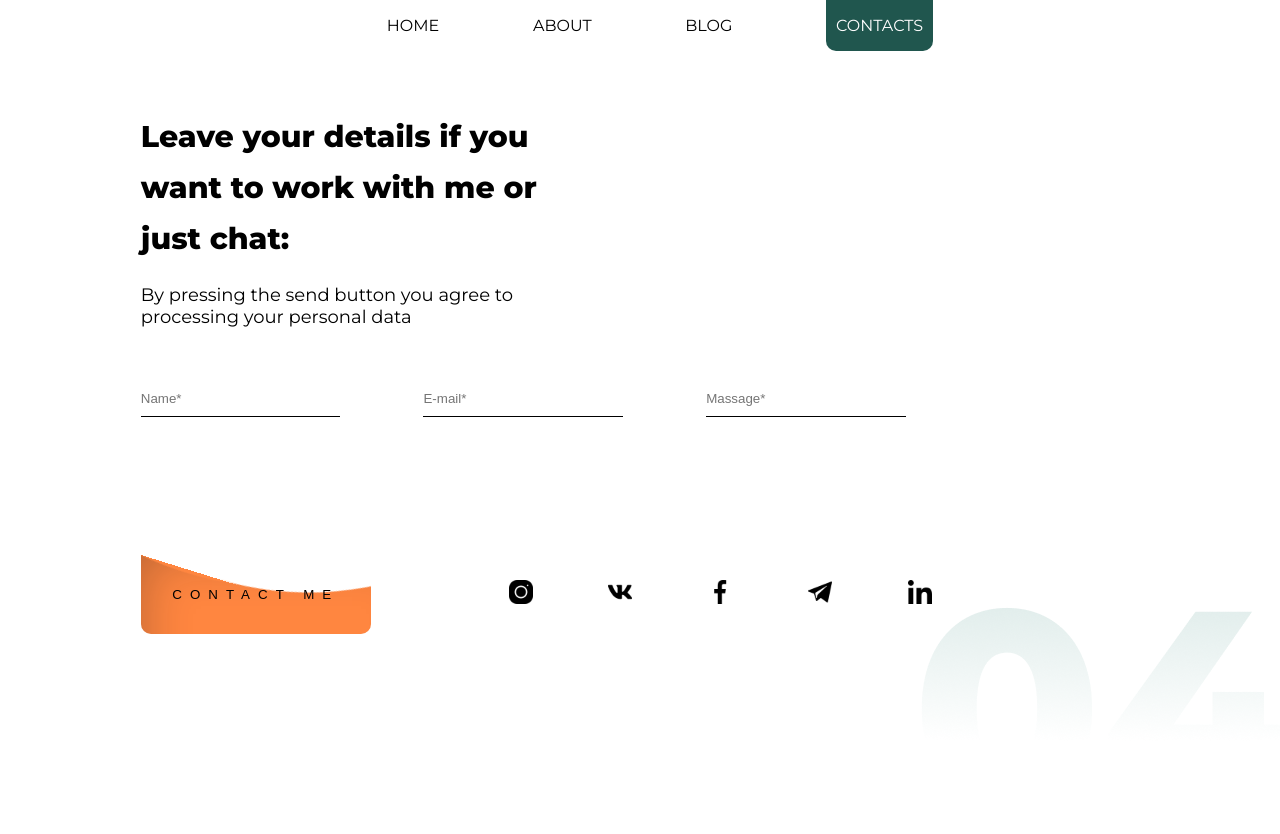
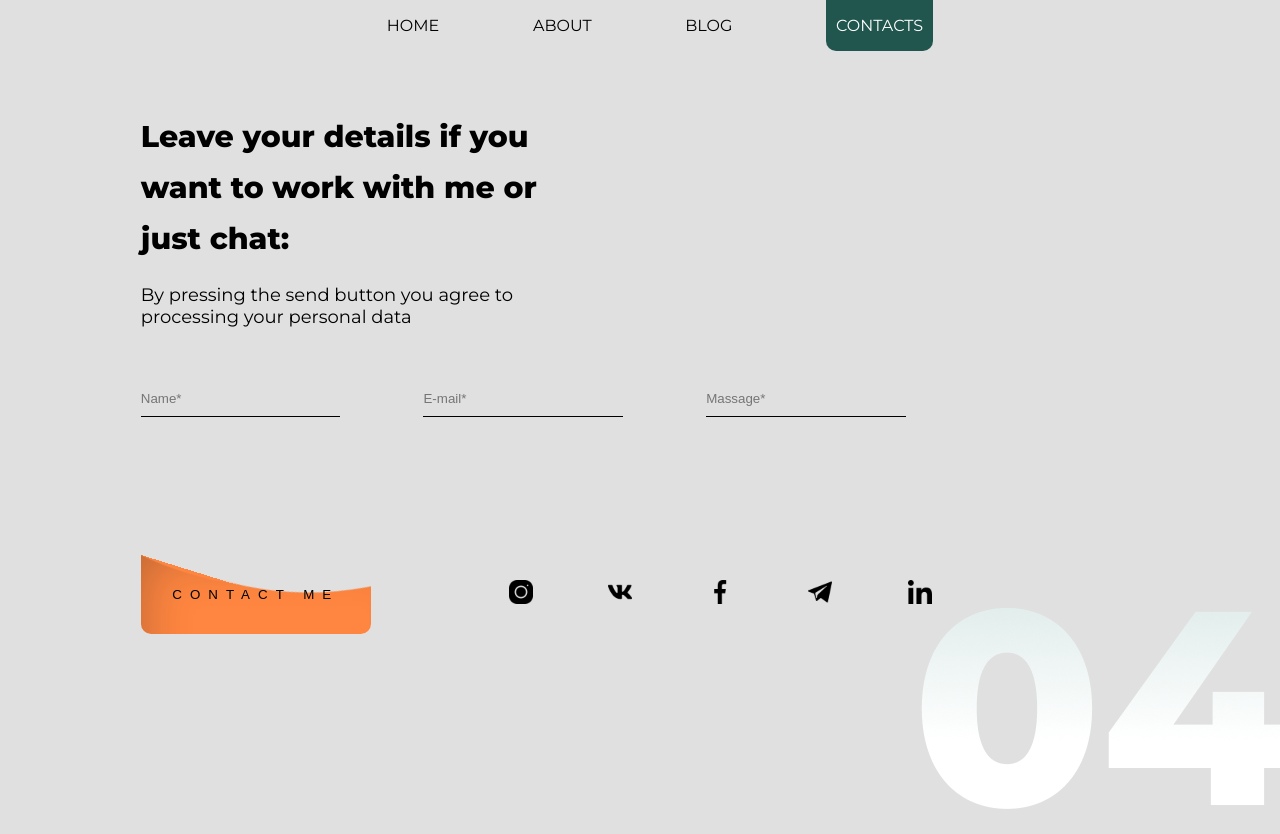
Before and after one commit to dima-kelasev/Blog, a React (Create React App) app: page /contact in a window 1280 px wide. Built offline with nearby package versions, Linux system fonts and the light colour scheme; what react-alert-template-basic would draw is missing.

Commit message:
add changes

```diff
--- a/src/App.js
+++ b/src/App.js
@@ -1,33 +1,45 @@
-import React  from 'react';
-import './style/App.css';
-import About from './component/About/About';
-import Blog from './component/Blog/BlogPage';
-import Home from './component/Home/Home';
-import Conacts from './component/Contact/Cantact'
-import NotFound from './component/NotFound/NotFound';
-import { BrowserRouter, Route, Switch, Redirect } from 'react-router-dom';
-import Nav from './component/Nav/nav';
-import { SwitchTransition, CSSTransition } from "react-transition-group";
+import React from "react";
+import "./style/App.css";
+import About from "./component/About/About";
+import Blog from "./component/Blog/BlogPage";
+import Home from "./component/Home/Home";
+import Contacts from "./component/Contact/Cantact";
+import NotFound from "./component/NotFound/NotFound";
+import { BrowserRouter, Route, Switch } from "react-router-dom";
+import Nav from "./component/Nav/nav";
 import Post from "./component/Blog/components/Post";
+import { createGlobalStyle, ThemeProvider } from "styled-components";
+import { useSelector } from "react-redux";
 
- function App() {
-    return (
+export const GlobalStyle = createGlobalStyle`
+  body {
+    background: ${(props) => props.theme.backgroundColor};
+  }
+`;
+
+function App() {
+  const theme = useSelector((state) => state.themeReducer.theme);
+
+  return (
+    <ThemeProvider theme={theme}>
       <div className="App">
         <BrowserRouter>
           <div>
-            <Nav/>
+            <Nav />
+            <GlobalStyle />
             <Switch>
-              <Route path="/" exact component={Home}/>
-              <Route path="/about" component={About}/>
-              <Route path="/Blog" component={Blog}/>
-              <Route path="/contact" component={Conacts}/>
-              <Route path='/:id' component={Post}/>
-              <Route path='*' component={NotFound} />
+              <Route path="/" exact component={Home} />
+              <Route path="/about" component={About} />
+              <Route path="/Blog" component={Blog} />
+              <Route path="/contact" component={Contacts} />
+              <Route path="/:id" component={Post} />
+              <Route path="*" component={NotFound} />
             </Switch>
           </div>
         </BrowserRouter>
       </div>
-    );
-  }
+    </ThemeProvider>
+  );
+}
 
-  export default React.memo(App);
+export default React.memo(App);
--- a/src/component/Contact/Cantact.js
+++ b/src/component/Contact/Cantact.js
@@ -1,16 +1,14 @@
-import * as React from 'react';
-import './style.css';
-import Form from '../Contact/components/Form'
+import * as React from "react";
+import "./style.css";
+import Form from "../Contact/components/Form";
 
-const Conact = () => {
-	return (
-		<div className='wrap_page'>
-			<div className="img-back-contact"></div>
-			<Form />
-		</div>
+const Contacts = () => {
+  return (
+    <div className="wrap_page">
+      <div className="img-back-contact"></div>
+      <Form />
+    </div>
+  );
+};
 
-	)
-
-}
-
-export default Conact;
+export default Contacts;
--- a/src/component/Contact/btnStyle.css
+++ b/src/component/Contact/btnStyle.css
@@ -1,5 +1,4 @@
-
-.wrapper{
+.wrapper {
   width: 100%;
   min-height: 100%;
   height: 100%;
@@ -11,9 +10,8 @@
   display: -o-flex;
   display: flex;
 
-	justify-content:center;
+  justify-content: center;
   align-items: center;
-
 }
 /* Основные стили */
 .wave-btn {
@@ -35,7 +33,7 @@
   -ms-transition: all 0.8s ease 0s;
   -o-transition: all 0.8s ease 0s;
 
-	justify-content:center;
+  justify-content: center;
   align-items: center;
 
   border-radius: 0 0 10px 10px;
@@ -54,11 +52,10 @@
   -ms-transition: all 0.8s ease 0.2s;
   -o-transition: all 0.8s ease 0.2s;
 
-	-webkit-box-shadow: 0 0 40px #FF8640;
-	box-shadow: 0 0 40px #FF8640;
-
+  -webkit-box-shadow: 0 0 40px #ff8640;
+  box-shadow: 0 0 40px #ff8640;
 }
-.wave-btn:hover .wave-btn__waves{
+.wave-btn:hover .wave-btn__waves {
   top: -50px;
 }
 
@@ -74,7 +71,7 @@
   position: absolute;
   width: 280px;
   height: 280px;
-	background-color: #FF8640;
+  background-color: #ff8640;
   top: 0;
   left: 0;
   -webkit-box-shadow: inset 0 0 50px rgba(10, 8, 8, 0.404);
@@ -87,23 +84,23 @@
   -o-transition: all 0.8s ease 0s;
 }
 .wave-btn__waves:after,
-.wave-btn__waves:before{
-	content: '';
+.wave-btn__waves:before {
+  content: "";
   position: absolute;
   top: 0;
   left: 50%;
   width: 250%;
   height: 250%;
 
-	transform: translate3d(-50%,-96%,0) rotate(0deg) scale(1);
-	-moz-transform: translate3d(-50%,-96%,0) rotate(0deg) scale(1);
-	-ms-transform: translate3d(-50%,-96%,0) rotate(0deg) scale(1);
-	-webkit-transform: translate3d(-50%,-96%,0) rotate(0deg) scale(1);
-	-o-transform: translate3d(-50%,-96%,0) rotate(0deg) scale(1);
+  transform: translate3d(-50%, -96%, 0) rotate(0deg) scale(1);
+  -moz-transform: translate3d(-50%, -96%, 0) rotate(0deg) scale(1);
+  -ms-transform: translate3d(-50%, -96%, 0) rotate(0deg) scale(1);
+  -webkit-transform: translate3d(-50%, -96%, 0) rotate(0deg) scale(1);
+  -o-transform: translate3d(-50%, -96%, 0) rotate(0deg) scale(1);
 }
 
-.wave-btn__waves:before{
-	background-color: #FF8640;
+.wave-btn__waves:before {
+  background-color: #ff8640;
   border-radius: 48%;
 
   animation: waves 5s infinite linear;
@@ -111,8 +108,8 @@
   -moz-animation: waves 5s infinite linear;
   -o-animation: waves 5s infinite linear;
 }
-.wave-btn__waves:after{
-	background-color: rgb(255, 255, 255);
+.wave-btn__waves:after {
+  background-color: #e0e0e0;
   border-radius: 44%;
 
   animation: waves 10s infinite linear;
@@ -121,68 +118,68 @@
   -o-animation: waves 10s infinite linear;
 }
 
-@keyframes waves{
-	0%{
-		transform: translate3d(-50%,-96%,0) rotate(0deg) scale(1);
-		-moz-transform: translate3d(-50%,-96%,0) rotate(0deg) scale(1);
-		-ms-transform: translate3d(-50%,-96%,0) rotate(0deg) scale(1);
-		-webkit-transform: translate3d(-50%,-96%,0) rotate(0deg) scale(1);
-		-o-transform: translate3d(-50%,-96%,0) rotate(0deg) scale(1);
+@keyframes waves {
+  0% {
+    transform: translate3d(-50%, -96%, 0) rotate(0deg) scale(1);
+    -moz-transform: translate3d(-50%, -96%, 0) rotate(0deg) scale(1);
+    -ms-transform: translate3d(-50%, -96%, 0) rotate(0deg) scale(1);
+    -webkit-transform: translate3d(-50%, -96%, 0) rotate(0deg) scale(1);
+    -o-transform: translate3d(-50%, -96%, 0) rotate(0deg) scale(1);
   }
-	100%{
-		transform: translate3d(-50%,-96%,0) rotate(360deg) scale(1);
-		-moz-transform: translate3d(-50%,-96%,0) rotate(360deg) scale(1);
-		-ms-transform: translate3d(-50%,-96%,0) rotate(360deg) scale(1);
-		-webkit-transform: translate3d(-50%,-96%,0) rotate(360deg) scale(1);
-		-o-transform: translate3d(-50%,-96%,0) rotate(360deg) scale(1);
+  100% {
+    transform: translate3d(-50%, -96%, 0) rotate(360deg) scale(1);
+    -moz-transform: translate3d(-50%, -96%, 0) rotate(360deg) scale(1);
+    -ms-transform: translate3d(-50%, -96%, 0) rotate(360deg) scale(1);
+    -webkit-transform: translate3d(-50%, -96%, 0) rotate(360deg) scale(1);
+    -o-transform: translate3d(-50%, -96%, 0) rotate(360deg) scale(1);
   }
 }
-@-webkit-keyframes waves{
-	0%{
-		transform: translate3d(-50%,-96%,0) rotate(0deg) scale(1);
-		-moz-transform: translate3d(-50%,-96%,0) rotate(0deg) scale(1);
-		-ms-transform: translate3d(-50%,-96%,0) rotate(0deg) scale(1);
-		-webkit-transform: translate3d(-50%,-96%,0) rotate(0deg) scale(1);
-		-o-transform: translate3d(-50%,-96%,0) rotate(0deg) scale(1);
+@-webkit-keyframes waves {
+  0% {
+    transform: translate3d(-50%, -96%, 0) rotate(0deg) scale(1);
+    -moz-transform: translate3d(-50%, -96%, 0) rotate(0deg) scale(1);
+    -ms-transform: translate3d(-50%, -96%, 0) rotate(0deg) scale(1);
+    -webkit-transform: translate3d(-50%, -96%, 0) rotate(0deg) scale(1);
+    -o-transform: translate3d(-50%, -96%, 0) rotate(0deg) scale(1);
   }
-	100%{
-		transform: translate3d(-50%,-96%,0) rotate(360deg) scale(1);
-		-moz-transform: translate3d(-50%,-96%,0) rotate(360deg) scale(1);
-		-ms-transform: translate3d(-50%,-96%,0) rotate(360deg) scale(1);
-		-webkit-transform: translate3d(-50%,-96%,0) rotate(360deg) scale(1);
-		-o-transform: translate3d(-50%,-96%,0) rotate(360deg) scale(1);
+  100% {
+    transform: translate3d(-50%, -96%, 0) rotate(360deg) scale(1);
+    -moz-transform: translate3d(-50%, -96%, 0) rotate(360deg) scale(1);
+    -ms-transform: translate3d(-50%, -96%, 0) rotate(360deg) scale(1);
+    -webkit-transform: translate3d(-50%, -96%, 0) rotate(360deg) scale(1);
+    -o-transform: translate3d(-50%, -96%, 0) rotate(360deg) scale(1);
   }
 }
-@-moz-keyframes waves{
-	0%{
-		transform: translate3d(-50%,-96%,0) rotate(0deg) scale(1);
-		-moz-transform: translate3d(-50%,-96%,0) rotate(0deg) scale(1);
-		-ms-transform: translate3d(-50%,-96%,0) rotate(0deg) scale(1);
-		-webkit-transform: translate3d(-50%,-96%,0) rotate(0deg) scale(1);
-		-o-transform: translate3d(-50%,-96%,0) rotate(0deg) scale(1);
+@-moz-keyframes waves {
+  0% {
+    transform: translate3d(-50%, -96%, 0) rotate(0deg) scale(1);
+    -moz-transform: translate3d(-50%, -96%, 0) rotate(0deg) scale(1);
+    -ms-transform: translate3d(-50%, -96%, 0) rotate(0deg) scale(1);
+    -webkit-transform: translate3d(-50%, -96%, 0) rotate(0deg) scale(1);
+    -o-transform: translate3d(-50%, -96%, 0) rotate(0deg) scale(1);
   }
-	100%{
-		transform: translate3d(-50%,-96%,0) rotate(360deg) scale(1);
-		-moz-transform: translate3d(-50%,-96%,0) rotate(360deg) scale(1);
-		-ms-transform: translate3d(-50%,-96%,0) rotate(360deg) scale(1);
-		-webkit-transform: translate3d(-50%,-96%,0) rotate(360deg) scale(1);
-		-o-transform: translate3d(-50%,-96%,0) rotate(360deg) scale(1);
+  100% {
+    transform: translate3d(-50%, -96%, 0) rotate(360deg) scale(1);
+    -moz-transform: translate3d(-50%, -96%, 0) rotate(360deg) scale(1);
+    -ms-transform: translate3d(-50%, -96%, 0) rotate(360deg) scale(1);
+    -webkit-transform: translate3d(-50%, -96%, 0) rotate(360deg) scale(1);
+    -o-transform: translate3d(-50%, -96%, 0) rotate(360deg) scale(1);
   }
 }
-@-o-keyframes waves{
-	0%{
-		transform: translate3d(-50%,-96%,0) rotate(0deg) scale(1);
-		-moz-transform: translate3d(-50%,-96%,0) rotate(0deg) scale(1);
-		-ms-transform: translate3d(-50%,-96%,0) rotate(0deg) scale(1);
-		-webkit-transform: translate3d(-50%,-96%,0) rotate(0deg) scale(1);
-		-o-transform: translate3d(-50%,-96%,0) rotate(0deg) scale(1);
+@-o-keyframes waves {
+  0% {
+    transform: translate3d(-50%, -96%, 0) rotate(0deg) scale(1);
+    -moz-transform: translate3d(-50%, -96%, 0) rotate(0deg) scale(1);
+    -ms-transform: translate3d(-50%, -96%, 0) rotate(0deg) scale(1);
+    -webkit-transform: translate3d(-50%, -96%, 0) rotate(0deg) scale(1);
+    -o-transform: translate3d(-50%, -96%, 0) rotate(0deg) scale(1);
   }
-	100%{
-		transform: translate3d(-50%,-96%,0) rotate(360deg) scale(1);
-		-moz-transform: translate3d(-50%,-96%,0) rotate(360deg) scale(1);
-		-ms-transform: translate3d(-50%,-96%,0) rotate(360deg) scale(1);
-		-webkit-transform: translate3d(-50%,-96%,0) rotate(360deg) scale(1);
-		-o-transform: translate3d(-50%,-96%,0) rotate(360deg) scale(1);
+  100% {
+    transform: translate3d(-50%, -96%, 0) rotate(360deg) scale(1);
+    -moz-transform: translate3d(-50%, -96%, 0) rotate(360deg) scale(1);
+    -ms-transform: translate3d(-50%, -96%, 0) rotate(360deg) scale(1);
+    -webkit-transform: translate3d(-50%, -96%, 0) rotate(360deg) scale(1);
+    -o-transform: translate3d(-50%, -96%, 0) rotate(360deg) scale(1);
   }
 }
 
--- /dev/null
+++ b/src/reducers/theme/themeReducers.js
@@ -0,0 +1,15 @@
+import * as Actions from "../themeAction";
+import { lightTheme } from "../../theme";
+
+const initialState = {
+  theme: lightTheme,
+};
+
+export const themeReducer = (state = initialState, action) => {
+  switch (action.type) {
+    case Actions.APPLY_THEME:
+      return Object.assign({}, { theme: action.payload });
+    default:
+      return state;
+  }
+};
--- /dev/null
+++ b/src/reducers/themeAction.js
@@ -0,0 +1,8 @@
+export const APPLY_THEME = "APPLY_THEME";
+
+export const applyTheme = (theme) => {
+  return {
+    type: APPLY_THEME,
+    payload: theme,
+  };
+};
--- /dev/null
+++ b/src/theme.js
@@ -0,0 +1,15 @@
+export const darkTheme = {
+  backgroundColor: "#333333",
+  textColor: "#000000",
+  interface: "#e0e0e0",
+  title: "#ffffff",
+  primary: "#77ccdd",
+};
+
+export const lightTheme = {
+  backgroundColor: "#e0e0e0",
+  textColor: "#ffffff",
+  interface: "#333333",
+  title: "#000000",
+  primary: "#55aacc",
+};
```
Also changed, not shown: src/component/Blog/BlogPage.js (+9 -26 lines), src/component/Blog/components/Loader.js (+11 -11 lines), src/component/Blog/components/Post.js (+1 -14 lines), src/component/Blog/style.css (+46 -33 lines), src/reducers/allreducers.js (+6 -4 lines). Lines whose indentation alone changed are shown as unchanged.
